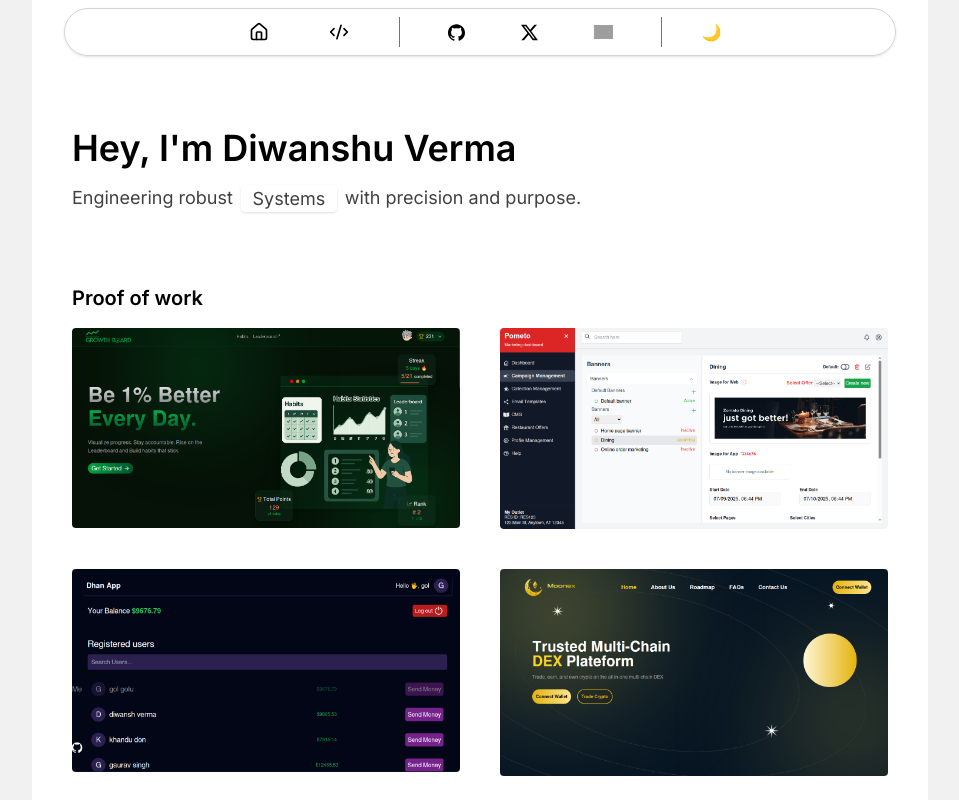
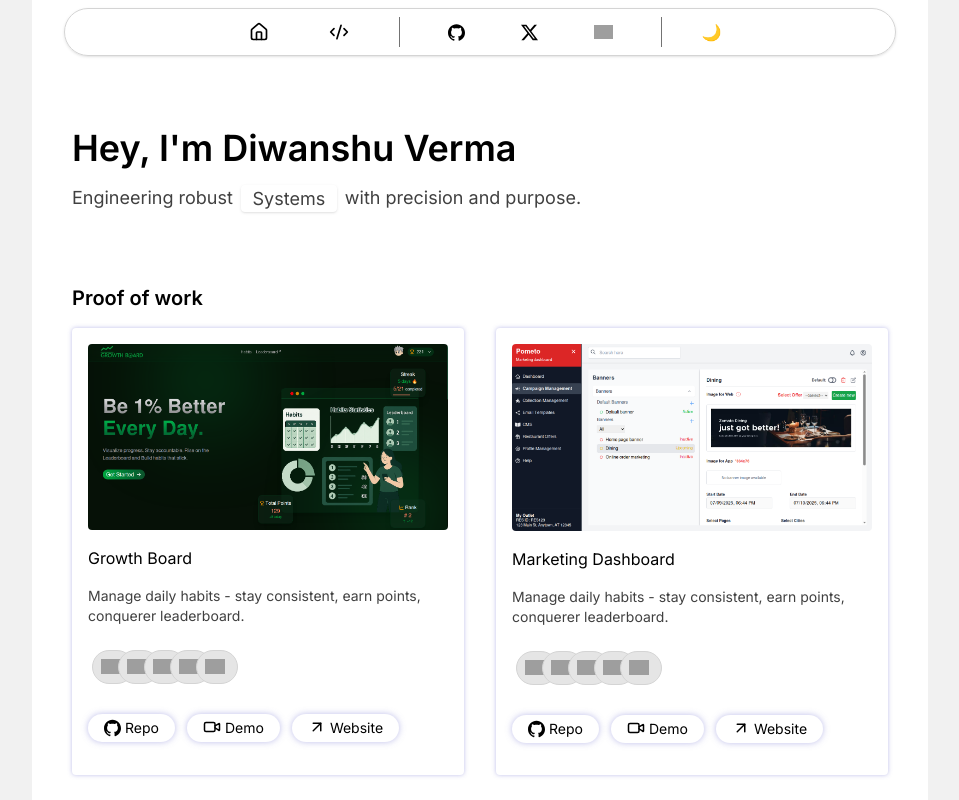
Before and after one commit to DiwanshuVerma/Portfolio-next, a Next.js app: page / in a window 1280 px wide. Shown: the top 800 px of the page, without its empty margins (160-1119 px from the left). Built offline with nearby package versions, Linux system fonts and the light colour scheme; grey boxes are pictures that could not be loaded.

Commit message:
New: projects section

```diff
--- a/src/components/Projects.tsx
+++ b/src/components/Projects.tsx
@@ -2,31 +2,56 @@
 
 import Image from "next/image"
 import { motion } from "motion/react"
+import { ArrowUpRight, Video, VideoIcon } from "lucide-react"
 
 const projects = [
     {
         image: '/projects/GrowthB.png',
         name: "Growth Board",
         description: "Manage daily habits - stay consistent, earn points, conquerer leaderboard.",
-        skills: "React, Tailwind, NodeJs, ExpressJs, MongoDB"
+        skills: [
+            { name: "React.js", icon: "/icons/react.svg" },
+            { name: "Tailwind", icon: "/icons/tailwind.svg" },
+            { name: "Node.js", icon: "/icons/nodejs.svg" },
+            { name: "Express.js", icon: "/icons/express.svg" },
+            { name: "MongoDB", icon: "/icons/mongodb.svg" },
+        ]
     },
     {
         image: '/projects/dashboard.png',
         name: "Marketing Dashboard",
         description: "Manage daily habits - stay consistent, earn points, conquerer leaderboard.",
-        skills: "React, Tailwind, NodeJs, ExpressJs, MongoDB"
+        skills: [
+            { name: "React.js", icon: "/icons/react.svg" },
+            { name: "Tailwind", icon: "/icons/tailwind.svg" },
+            { name: "Node.js", icon: "/icons/nodejs.svg" },
+            { name: "Express.js", icon: "/icons/express.svg" },
+            { name: "MongoDB", icon: "/icons/mongodb.svg" },
+        ]
     },
     {
         image: '/projects/Dhan.png',
         name: "Dhan",
         description: "A PayTM like app",
-        skills: "React, Tailwind, NodeJs, ExpressJs, MongoDB"
+        skills: [
+            { name: "React.js", icon: "/icons/react.svg" },
+            { name: "Tailwind", icon: "/icons/tailwind.svg" },
+            { name: "Node.js", icon: "/icons/nodejs.svg" },
+            { name: "Express.js", icon: "/icons/express.svg" },
+            { name: "MongoDB", icon: "/icons/mongodb.svg" },
+        ]
     },
     {
         image: '/projects/moonex.png',
         name: "Growth Board",
-        description: "Web2 app portfolio",
-        skills: "React, Tailwind"
+        description: "Web3 app portfolio",
+        skills: [
+            { name: "React.js", icon: "/icons/react.svg" },
+            { name: "Tailwind", icon: "/icons/tailwind.svg" },
+            { name: "Node.js", icon: "/icons/nodejs.svg" },
+            { name: "Express.js", icon: "/icons/express.svg" },
+            { name: "MongoDB", icon: "/icons/mongodb.svg" },
+        ]
     },
 ]
 
@@ -35,7 +60,7 @@ export const Projects = () => {
         <div className="py-18">
             <h2 className="mb-4 text-xl font-semibold ">Proof of work</h2>
 
-            <div className="grid grid-cols-1 md:grid-cols-2 gap-10">
+            <div className="grid grid-cols-1 md:grid-cols-2 gap-8">
                 {projects.map((project, idx) => (
                     <motion.div key={idx}
                         initial={{ opacity: 0, filter: "blur(10px)", y: 10 }}
@@ -45,13 +70,53 @@ export const Projects = () => {
                             delay: idx * 0.1,
                             ease: "easeInOut"
                         }}
-                    // className="flex flex-col gap-2 p-2 bg-amber-400/30 rounded"
+                        className="hover:scale-[101%] duration-300 flex flex-col gap-4 p-4 shadow-[0px_0px_4px_0px_rgba(125,125,214,0.50)] dark:shadow-[2px_2px_6px_0px_rgba(125,125,214,0.50)]  rounded"
                     >
-                        <Image src={project.image} alt={project.image} width="100" height="100"
-                            className="rounded w-full" />
-                        {/* <h3 className="text-lg">{project.name}</h3>
-                        <span>{project.skills}</span>
-                        <p>{project.description}</p> */}
+                        <Image
+                            src={project.image}
+                            alt={project.name}
+                            width={700}
+                            height={700}
+                            quality={100}
+                            priority={idx === 0} // load the first image eagerly, rest lazily
+                            className="rounded object-cover hover:scale-105 duration-500"
+                        />
+                        <h3 className="text-base">{project.name}</h3>
+                        <p className="text-sm text-neutral-700 dark:text-neutral-500">{project.description}</p>
+
+                        <div className="flex flex-wrap mt-2 ml-5 h-8">
+                            {project.skills.map((skill, index) => (
+                                <div
+                                    key={index}
+                                    className={`cursor-default h-fit group flex items-center gap-1 border border-neutral-300 dark:border-neutral-800 dark:bg-neutral-900 bg-neutral-200 p-2 rounded-full transition-all duration-700 -ml-4
+                                        }`}
+                                >
+                                    <Image src={skill.icon} alt={skill.name} width={20} height={20} className={`shrink-0 ${skill.name === 'Express.js' && 'dark:invert'} `} />
+                                    <span className="text-xs overflow-hidden max-w-0 group-hover:max-w-[200px] group-hover:pr-4 transition-all duration-500 whitespace-nowrap">
+                                        {skill.name}
+                                    </span>
+                                </div>
+                            ))}
+                        </div>
+
+                        <div className="flex gap-3 my-4">
+
+                            <div className="flex gap-1 shadow-[0px_0px_6px_0px_rgba(125,125,214,0.50)] hover:bg-neutral-100 hover:dark:bg-neutral-950 w-fit px-4 py-1 rounded-full text-sm cursor-pointer">
+                                <Image className="dark:invert invert-0" src='/icons/github.svg' alt="github icon" width="17" height="17" />
+                                Repo
+                            </div>
+
+                            <div className="flex gap-1 shadow-[0px_0px_6px_0px_rgba(125,125,214,0.50)] hover:bg-neutral-100 hover:dark:bg-neutral-950 w-fit px-4 py-1 rounded-full text-sm cursor-pointer">
+                                <VideoIcon size={18} />
+                                Demo
+                            </div>
+
+                            <div className="flex gap-1 shadow-[0px_0px_6px_0px_rgba(125,125,214,0.50)] hover:bg-neutral-100 hover:dark:bg-neutral-950 w-fit px-4 py-1 rounded-full text-sm cursor-pointer">
+                                <ArrowUpRight size={18} />
+                                Website
+                            </div>
+                        </div>
+
                     </motion.div>
                 ))}
             </div>
```
